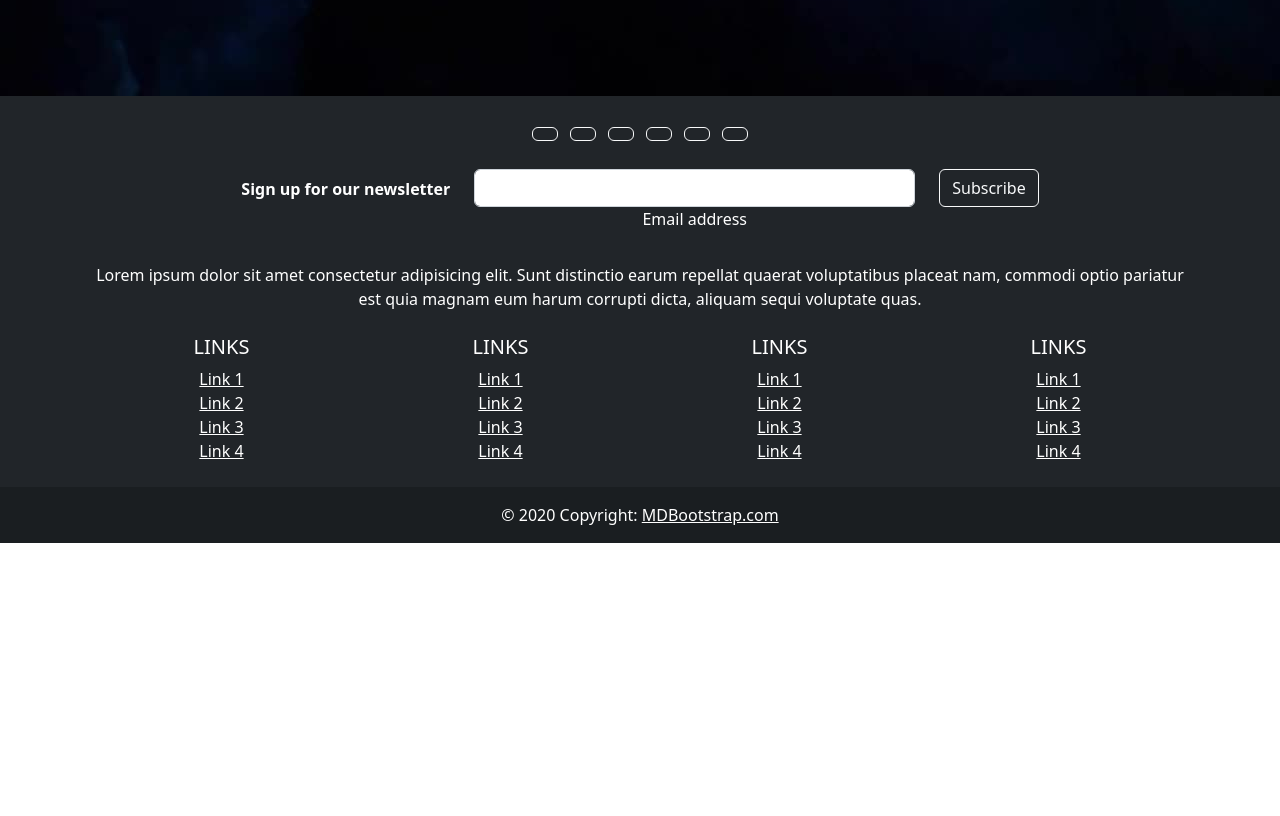
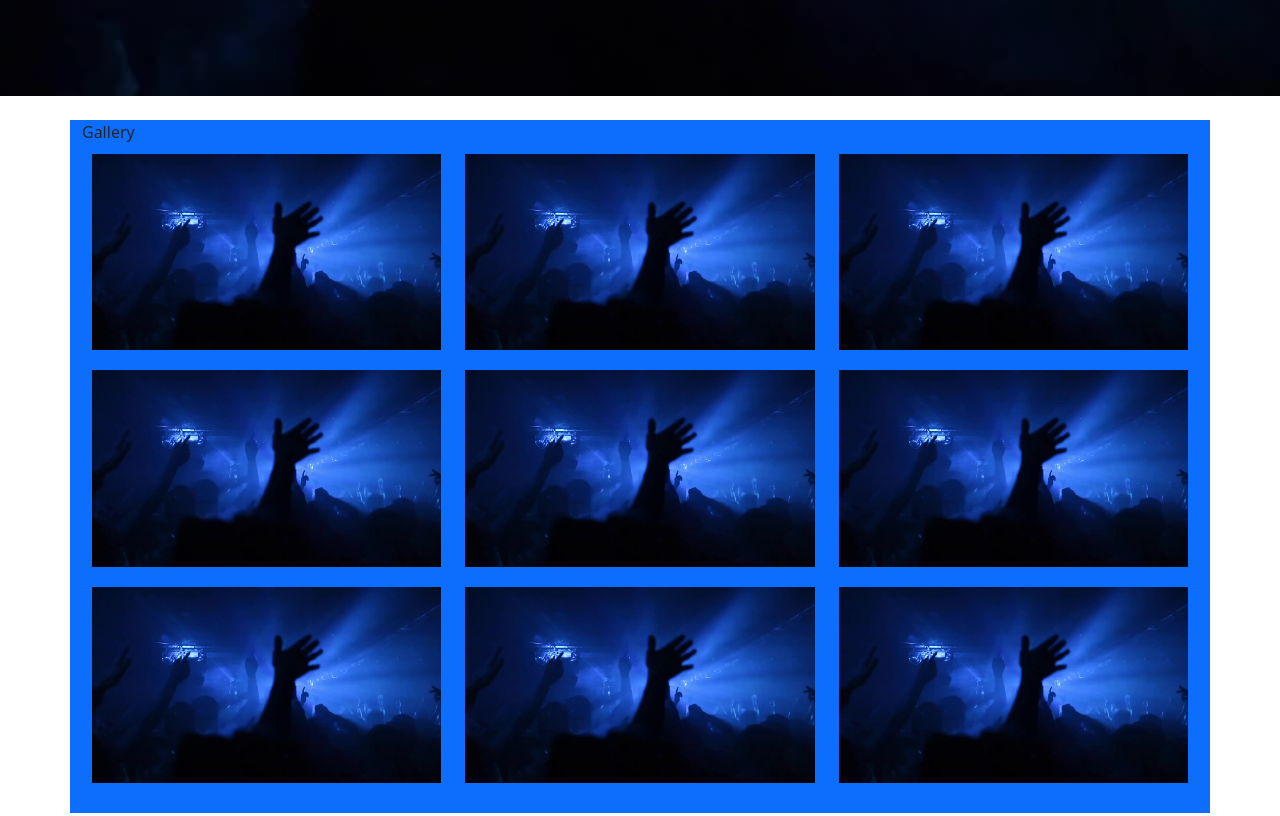
Before and after one commit to DilshanNishshanka/TempleOfMaimbula, a plain HTML site: page index.html in a window 1280 px wide. Shown: the part 680-1496 px from the top of the page. Before the commit the page ends 1223 px from the top, so only its background shows below. Drawn offline with nearby package versions, Linux system fonts and the light colour scheme.

Commit message:
Add Galary Section

```diff
--- a/index.html
+++ b/index.html
@@ -36,10 +36,63 @@
         </div>
     </nav>
 
+
     <div>
         <!-- Image size should be 1280 * 720 -->
-            <img class="img-fluid" src="images/sample.jpg" width="100%" height="auto">
+        <img class="img-fluid" src="images/sample.jpg" width="100%" height="auto">
     </div>
+
+    <br>
+    <div class="container bg-primary">
+        <div class="row">
+            <div class="col-sm">
+                Gallery
+            </div>
+        </div>
+
+        <div style="padding: 10px;">
+        <div class="row" style="margin-bottom: 20px;">
+            <div class="col-sm bg-image hover-zoom">
+                <img class="img-fluid" src="images/sample.jpg" width="100%" height="auto">
+            </div>
+            <div class="col-sm">
+                <img class="img-fluid" src="images/sample.jpg" width="100%" height="auto">
+            </div>
+            <div class="col-sm">
+                <img class="img-fluid" src="images/sample.jpg" width="100%" height="auto">
+            </div>
+        </div>
+
+
+        <div class="row" style="margin-bottom: 20px;">
+            <div class="col-sm">
+                <img class="img-fluid" src="images/sample.jpg" width="100%" height="auto">
+            </div>
+            <div class="col-sm">
+                <img class="img-fluid" src="images/sample.jpg" width="100%" height="auto">
+            </div>
+            <div class="col-sm">
+                <img class="img-fluid" src="images/sample.jpg" width="100%" height="auto">
+            </div>
+        </div>
+
+        <div class="row" style="margin-bottom: 20px;">
+            <div class="col-sm">
+                <img class="img-fluid" src="images/sample.jpg" width="100%" height="auto">
+            </div>
+            <div class="col-sm">
+                <img class="img-fluid" src="images/sample.jpg" width="100%" height="auto">
+            </div>
+            <div class="col-sm">
+                <img class="img-fluid" src="images/sample.jpg" width="100%" height="auto">
+            </div>
+        </div>
+
+        </div>
+    </div>
+
+    <br>
+
     <!-- Footer -->
     <footer class="bg-dark text-center text-white">
         <!-- Grid container -->
```
